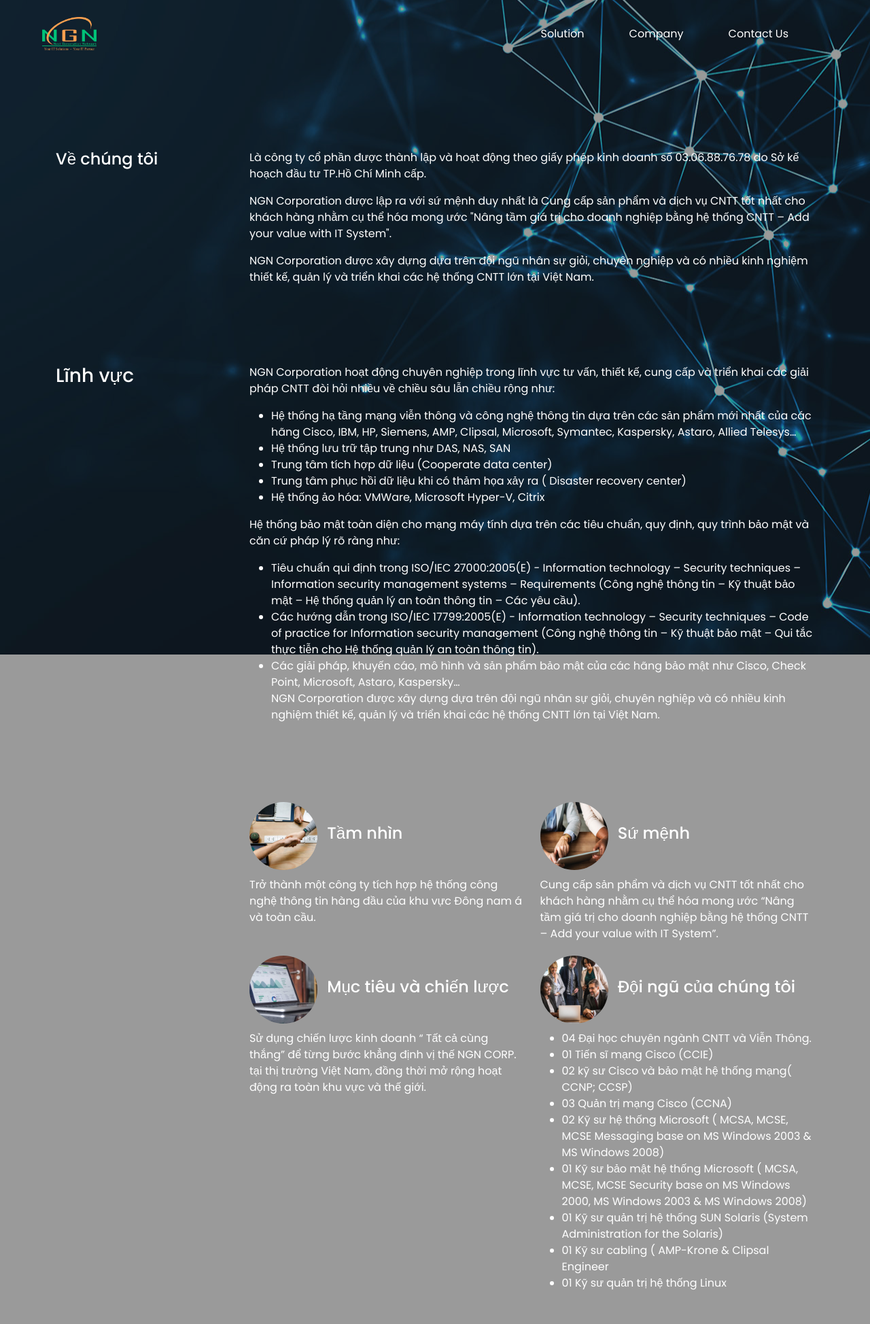
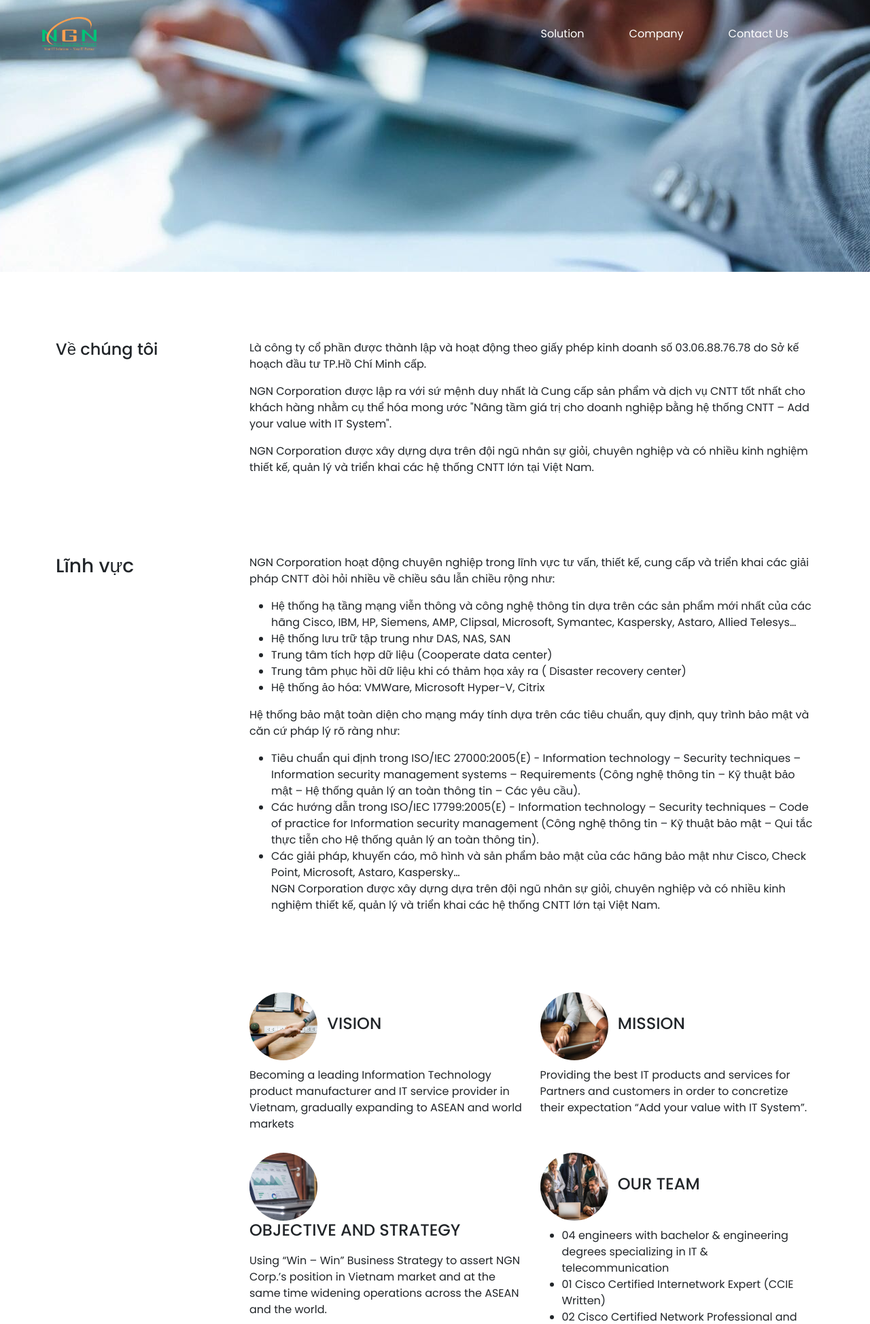
Before and after one commit to qvanphong/ngnweb, a PHP site: page /company.php in a window 1280 px wide. Shown: the top 1948 px of the page at 68% size. Run offline with PHP 8.4, Linux system fonts and the light colour scheme.

Commit message:
update company

```diff
--- a/company.php
+++ b/company.php
@@ -10,6 +10,9 @@
 	<?php
 	include "includes/navbar.html";
 	?>
+	<section id="company-banner" class="banner">
+
+	</section>
 	<section id="about-us">
 		<div class="container">
 			<div role="info">
@@ -64,46 +67,47 @@
 								<div class="col-md-6 block">
 									<div class="head">
 										<img src="images/company/TamNhin.jpg" alt="">
-										<h4>Tầm nhìn</h4>
+										<h4>VISION</h4>
 									</div>
 									<div class="body">
-										Trở thành một công ty tích hợp hệ thống công nghệ thông tin hàng đầu của khu vực Đông nam á và toàn cầu.
+										Becoming a leading Information Technology product manufacturer and IT service provider in Vietnam, gradually expanding to ASEAN and world markets
 									</div>
 								</div>
 								<div class="col-md-6 block">
 									<div class="head">
 										<img src="images/company/SuMenh.jpg" alt="">
-										<h4>Sứ mệnh</h4>
+										<h4>MISSION</h4>
 									</div>
 									<div class="body">
-										Cung cấp sản phẩm và dịch vụ CNTT tốt nhất cho khách hàng nhằm cụ thể hóa mong ước “Nâng tầm giá trị cho doanh nghiệp bằng hệ thống CNTT – Add your value with IT System”.
+										Providing the best IT products and services for Partners and customers in order to concretize their expectation “Add your value with IT System”.
 									</div>
 								</div>
 								<div class="col-md-6 block">
 									<div class="head">
 										<img src="images/company/MucTieuChienLuoc.jpg" alt="">
-										<h4>Mục tiêu và chiến lược</h4>
+										<h4>OBJECTIVE AND STRATEGY</h4>
 									</div>
 									<div class="body">
-										Sử dụng chiến lược kinh doanh “ Tất cả cùng thắng” để từng bước khẳng định vị thế NGN CORP. tại thị trường Việt Nam, đồng thời mở rộng hoạt động ra toàn khu vực và thế giới.
+										Using “Win – Win” Business Strategy to assert NGN Corp.’s position in Vietnam market and at the same time widening operations across the ASEAN and the world.
 									</div>
 								</div>
 								<div class="col-md-6 block">
 									<div class="head">
 										<img src="images/company/DoiNgu.jpg" alt="">
-										<h4>Đội ngũ của chúng tôi</h4>
+										<h4>OUR TEAM</h4>
 									</div>
 									<div class="body">
 										<ul>
-											<li>04 Đại học chuyên ngành CNTT và Viễn Thông.</li>
-											<li>01 Tiến sĩ mạng Cisco (CCIE)</li>
-											<li>02 kỹ sư Cisco và bảo mật hệ thống mạng( CCNP; CCSP)</li>
-											<li>03 Quản trị mạng Cisco (CCNA)</li>
-											<li>02 Kỹ sư hệ thống Microsoft ( MCSA, MCSE, MCSE Messaging base on MS Windows 2003 & MS Windows 2008)</li>
-											<li>01 Kỹ sư bảo mật hệ thống Microsoft ( MCSA, MCSE, MCSE Security base on MS Windows 2000, MS Windows 2003 & MS Windows 2008)</li>
-											<li>01 Kỹ sư quản trị hệ thống SUN Solaris (System Administration for the Solaris)</li>
-											<li>01 Kỹ sư cabling ( AMP-Krone & Clipsal Engineer</li>
-											<li>01 Kỹ sư quản trị hệ thống Linux</li>
+											<li>04 engineers with bachelor & engineering degrees specializing in IT & telecommunication</li>
+											<li>01 Cisco Certified Internetwork Expert (CCIE Written)</li>
+											<li>02 Cisco Certified Network Professional and Cisco Certified Security Professional (CCNP & CCSP) </li>
+											<li>03 Cisco Certified Network Associate (CCNA) </li>
+											<li>01 Cabling Engineer (AMP-Krone & Clipsal Engineer)</li>
+											<li>01 engineer of Microsoft system (MCSA, MCSE, MCSE Messaging base on MS Windows 2003 & MS Windows 2008)</li>
+											<li>01 engineer of Microsoft Security System (MCSA, MCSE, MCSE Security base on MS Windows 2000, MS Windows 2003 & MS Windows 2008) </li>
+											<li>01 System administration for the Solaris (SUN Solaris) </li>
+											<li>01 System administration for the Linux</li>
+											<li>20 Software Engineer</li>
 										</ul>
 									</div>
 								</div>
--- a/css/style.css
+++ b/css/style.css
@@ -239,10 +239,10 @@
 
 /* Company Page */
 #about-us {
-	padding-top: 20vh;
+	width: 100vw;
+	padding-top: 5vh;
 	padding-bottom: 10vh;
-	color: #fff;
-	background: #1a191970;
+	background: #fff;
 }
 #about-us div[role='logo'] {
 	text-align: center;
@@ -272,7 +272,7 @@
 	display: inline-block;
 }
 #about-us div[role='bonus'] .block{
-	margin-bottom: 20px;
+	margin-bottom: 30px;
 }
 
 /* Contact Page */
@@ -282,7 +282,6 @@
 }
 #contact-banner{
 	background: url(../images/bg-contact.jpg) no-repeat center center;
-	height: 60vh;
 }
 #contact {
 	background: #fff;
@@ -292,5 +291,9 @@
 /* Solution banner */
 #solution-banner{
 	background: url(../images/solution_bg.jpg) no-repeat center center;
-	height: 60vh;
 }
+
+/* Solution banner */
+#company-banner{
+	background: url(../images/company_bg.jpeg) no-repeat center center;
+}
```
Also changed, not shown: images/company_bg.jpeg (added).
